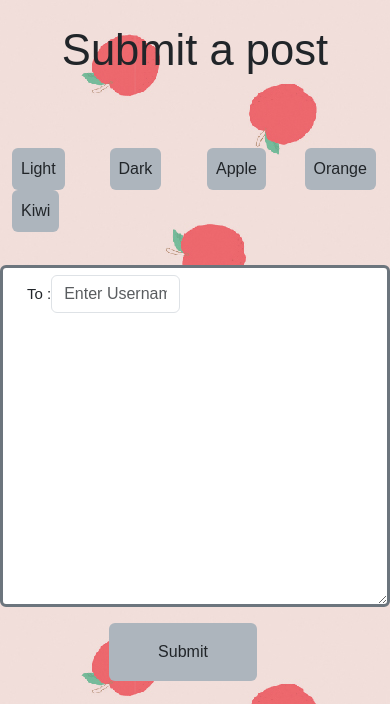
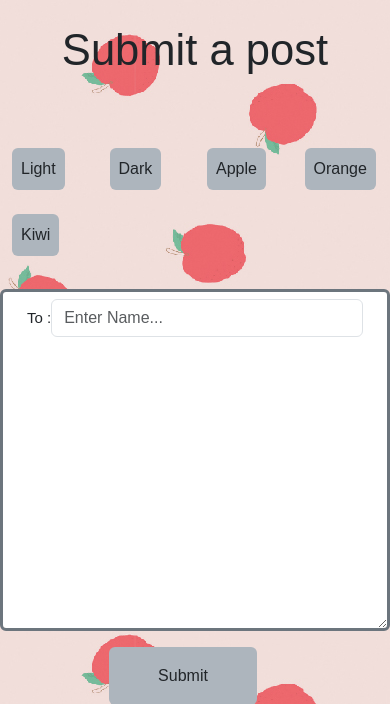
Before and after one commit to kaid0011/Team06_BSCS3AB, a CodeIgniter app: page /Team06_BSCS3AB/stickynoteswall/createStickyNotes in a window 390 px wide. Shown: the part 66-770 px from the top of the page. Run offline with CodeIgniter, Linux system fonts and the light colour scheme; some libraries are stand-ins or nearby versions.

Commit message:
responsive check

```diff
--- a/application/views/pages/stickynoteswall/createStickyNotes.php
+++ b/application/views/pages/stickynoteswall/createStickyNotes.php
@@ -4,17 +4,17 @@
     <div class="row align-items-center my-5 g-4">
 		  <div class="section ">
         <div class="d-flex justify-content-center">
-          <div class="row">
+          <div class="row g-4">
 
             <!-- Light Theme Button -->
             <div class="col">
-              <button class="p-2 btn">Light</button>
+              <button class="p-2 btn light">Light</button>
               <!-- <button class="p-2 btn" disabled>Light</button> -->
             </div>
 
             <!-- Dark Theme Button -->
             <div class="col">
-              <button class="p-2 btn"> Dark</button>
+              <button class="p-2 btn dark"> Dark</button>
               <!-- <button class="p-2 btn" disabled>Dark</button> -->
             </div>
 
@@ -25,8 +25,8 @@
             </div>
 
             <!-- Orange Theme Button -->
-            <div class="col">
-              <button class="p-2 btn">Orange</button>
+            <div class="col orange">
+              <button class="p-2 btn  ">Orange</button>
               <!-- <button class="p-2 btn" disabled>Orange</button> -->
             </div>
 
@@ -41,11 +41,11 @@
 
         <div class="mt-3 row justify-content-center">
           <div class="row position-absolute my-3">
-            <div class="col-lg-5 text-end"></div>
+            <div class="col-4 text-end"></div>
 
-            <div class="col-lg-2 col-6">
+            <div class="col col-4 justify-content-center inputbox">
               <div class="input-group boxbox mt-2">
-                To :<input type="text" class="form-control" placeholder="Enter Username..." />
+                To :<input type="text" class="form-control" placeholder="Enter Name..." />
               </div>
             </div>
 
@@ -115,14 +115,21 @@
     box-shadow: 0 8px 24px 0 rgba(16,39,112,.2);
   }
 
-  @media (max-width: 768px) {
+  @media (max-width: 450px) {
     .toinput {
       width: 300px;
       padding: 1px;
       margin: 1px;
     }
+    .inputbox{
+    width: 1000px;
   }
-
+  }
+  @media (max-width:720px) and (min-width:451px){
+    .inputbox{
+    width: 400px;
+  }
+  }
   .boxbox {
     padding: 3px;
     align-items: center;
@@ -133,4 +140,29 @@
     width: 400px;
     margin-bottom: 1rem;
   }
+  @media (min-width:1230px){
+    .inputSize {
+    width: 500px;
+    margin-bottom: 1rem;
+  }
+  }
+  @media (max-width:320px){
+    .orange{
+      margin-left:35px;
+    }
+    .light{
+      margin-left:10px;
+    }
+    .dark{
+      margin-left:10px;
+    }
+  }
+  @media (max-width:375px) and (min-width:321px){
+    .light{
+      margin: 0 35px ;
+    }
+    .orange{
+      margin-left:60px;
+    }
+  }
 </style>
```
Also changed, not shown: application/views/pages/stickynoteswall/viewStickyNotes.php (+16 -3 lines).
